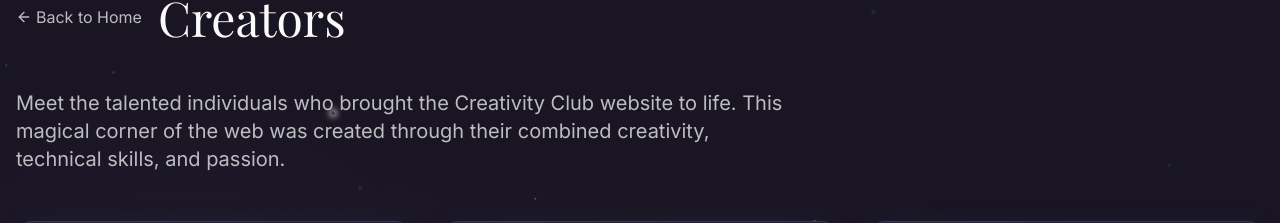
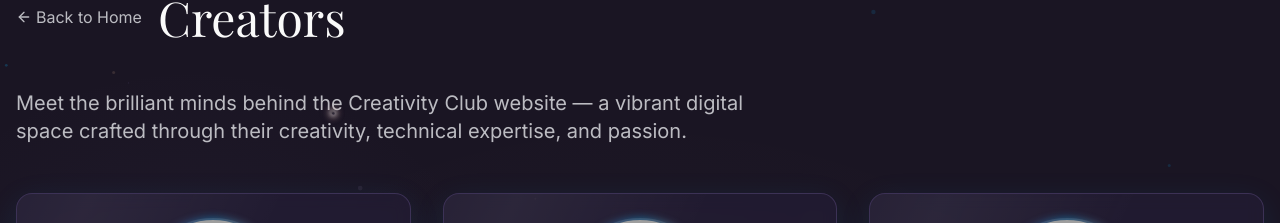
Before and after one commit to r0hitkrishna/creativityclub, a React (Vite) app: page /creators in a window 1280 px wide. Shown: the part 167-390 px from the top of the page. Built offline with nearby package versions, Linux system fonts and the light colour scheme; grey boxes are pictures that could not be loaded; a web font is replaced by a local one.

Commit message:
Update Creators.tsx

```diff
--- a/src/pages/Creators.tsx
+++ b/src/pages/Creators.tsx
@@ -256,9 +256,8 @@ const Creators = () => {
         {/* Introductory paragraph */}
         <div className="mb-12">
           <p className="text-xl text-muted-foreground max-w-3xl">
-            Meet the talented individuals who brought the Creativity Club website to life.
-            This magical corner of the web was created through their combined creativity,
-            technical skills, and passion.
+            Meet the brilliant minds behind the Creativity Club website — a vibrant digital
+            space crafted through their creativity, technical expertise, and passion.
           </p>
         </div>
 
```
